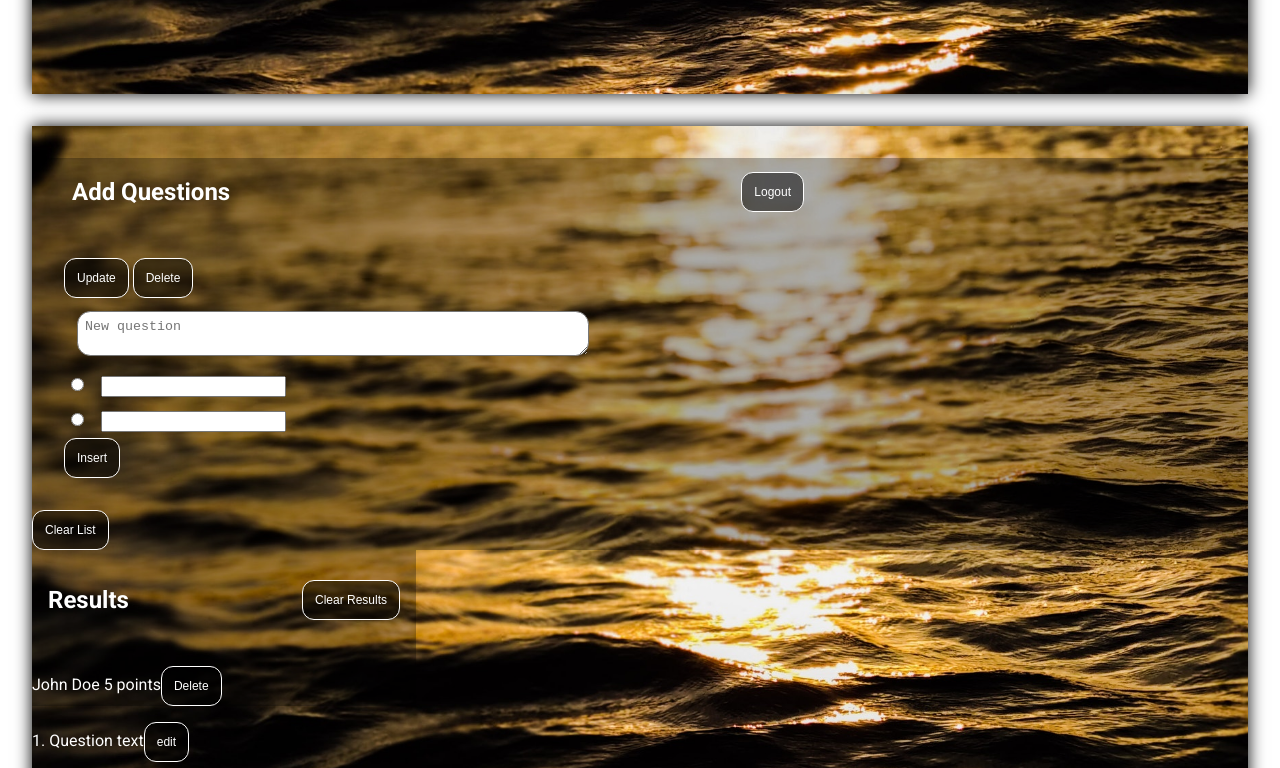
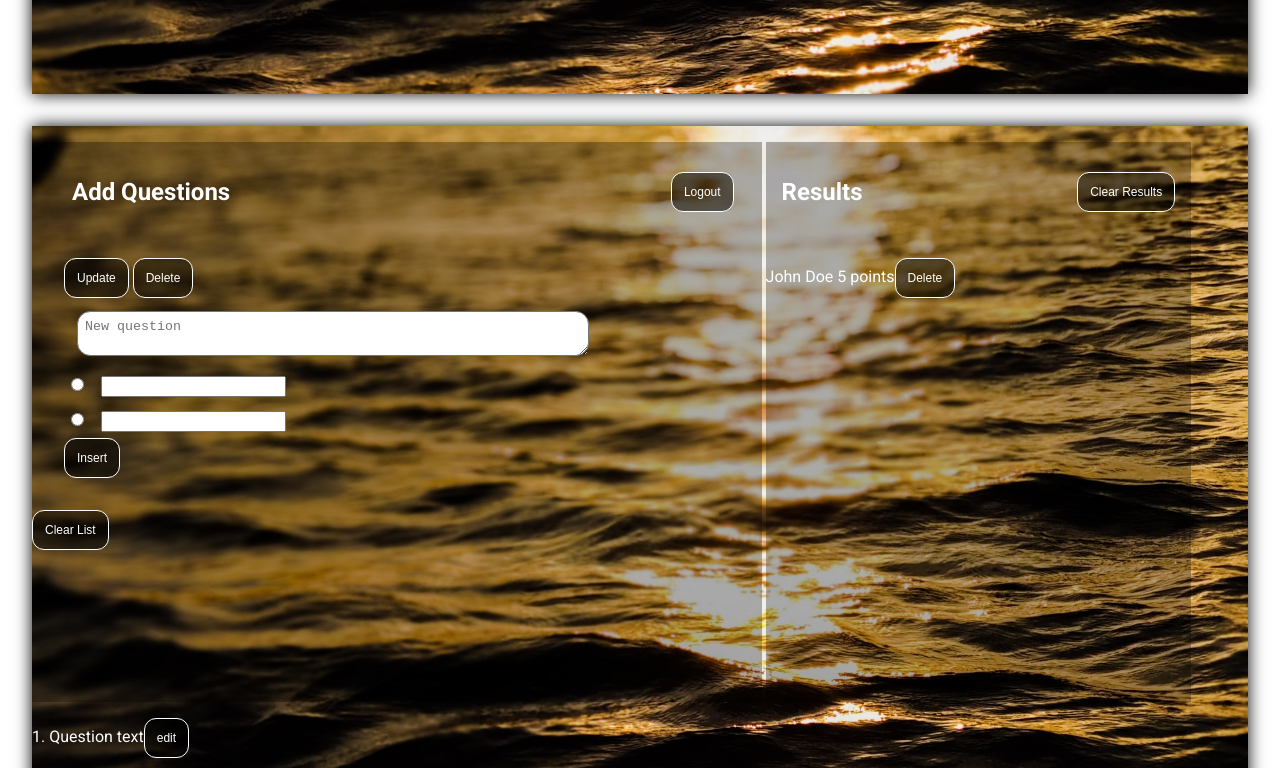
Before and after one commit to lkarpik/JS_QUIZ, a plain HTML site: page index.html in a window 1280 px wide. Shown: the part 674-1442 px from the top of the page. Drawn offline with Linux system fonts and the light colour scheme.

Commit message:
Admin view cd...

```diff
--- a/style.css
+++ b/style.css
@@ -80,12 +80,17 @@ input:-webkit-autofill:active {
     border-radius: 2em;
 }
 
+
+
 .admin-panel-wrapper {
     background-color: rgba(0, 0, 0, 0.3);
+    display: inline-block;
+    width: 60%;
+    height: 70vh;
 }
 .header {
     /* background-color: rgba(0, 0, 0, 0.3); */
-    width: 60vw;
+
     margin: 1rem;
     display: flex;
     justify-content: space-between;
@@ -117,8 +122,12 @@ input:-webkit-autofill:active {
 
 .results-list-container{
     background-color: rgba(0, 0, 0, 0.3);
-    width: 30vw;
-    min-height: 10vh;
+    display: inline-block;
+    vertical-align: top;
+    height: 70vh;
+    margin-left: auto;
+    margin-right: auto;
+    width: 35%;
 }
 .clear {
     display: flex;
@@ -130,3 +139,8 @@ input:-webkit-autofill:active {
 .clear h2{
     display: inline-block;
 }
+.inserted-question-wrapper {
+    width: 100%;
+    margin-top: 1em;
+    height: 15vh;
+}
```
